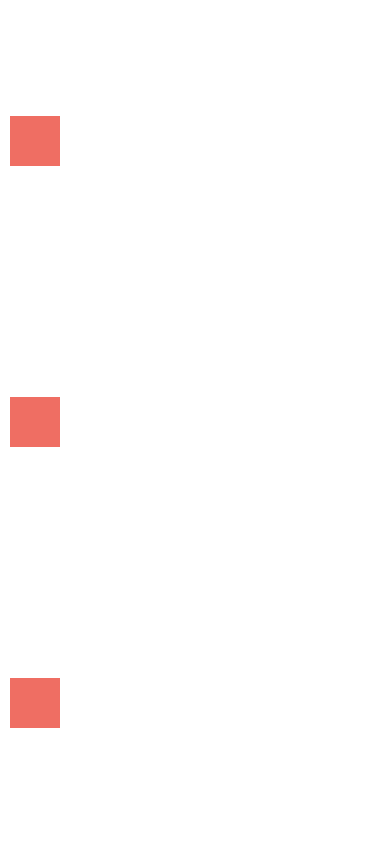
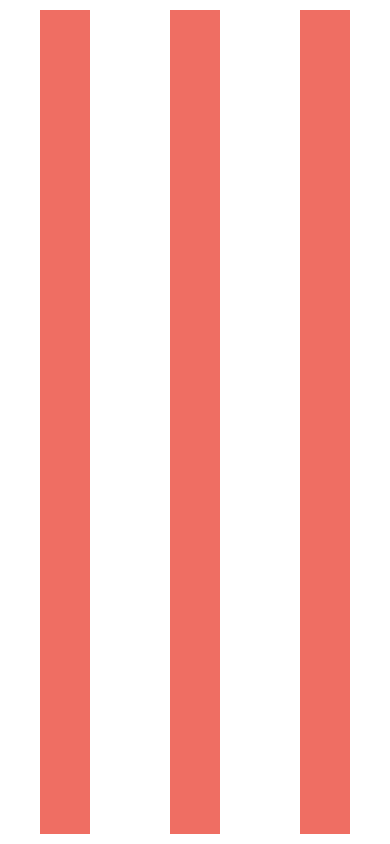
Before and after one commit to Aqueum/FlexBoxExamples, a React Native app: screen / in a window 390 px wide. Built offline with nearby package versions, Linux system fonts and the light colour scheme.

Commit message:
feat: flexdirection row align stretch

```diff
--- a/App.js
+++ b/App.js
@@ -16,10 +16,11 @@ class FlexboxExamples extends Component {
 const styles = StyleSheet.create({
   container: {
     flex: 1,
-    justifyContent: 'space-around'
+    flexDirection: 'row',
+    justifyContent: 'space-around',
+    alignItems: 'stretch'
   },
   box: {
-    height: 50,
     width: 50,
     backgroundColor: '#ef6e63',
     margin: 10
```
